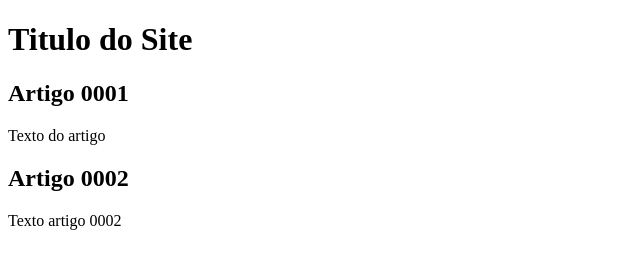
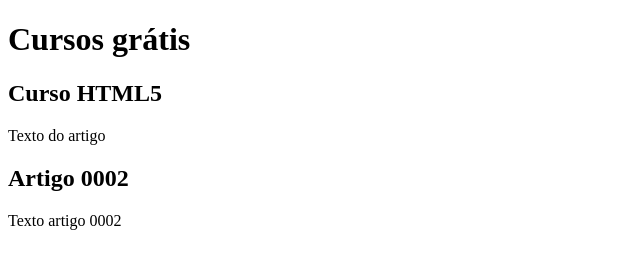
Before and after one commit to RogerioBernardes/Projet_site, a plain HTML site: page index.html in a window 1280 px wide. Shown: the whole page, without its empty margins (0-640 px from the left). Drawn offline with Linux system fonts and the light colour scheme.

Commit message:
Escrevendo conteudo

```diff
--- a/index.html
+++ b/index.html
@@ -9,12 +9,12 @@
 <body>
     <main>
         <header>
-            <h1>Titulo do Site</h1>
+            <h1>Cursos grátis</h1>
 
         </header>
 
         <article>
-            <h2>Artigo 0001</h2>
+            <h2>Curso HTML5</h2>
             <p>Texto do artigo</p>
 
         </article>
```
